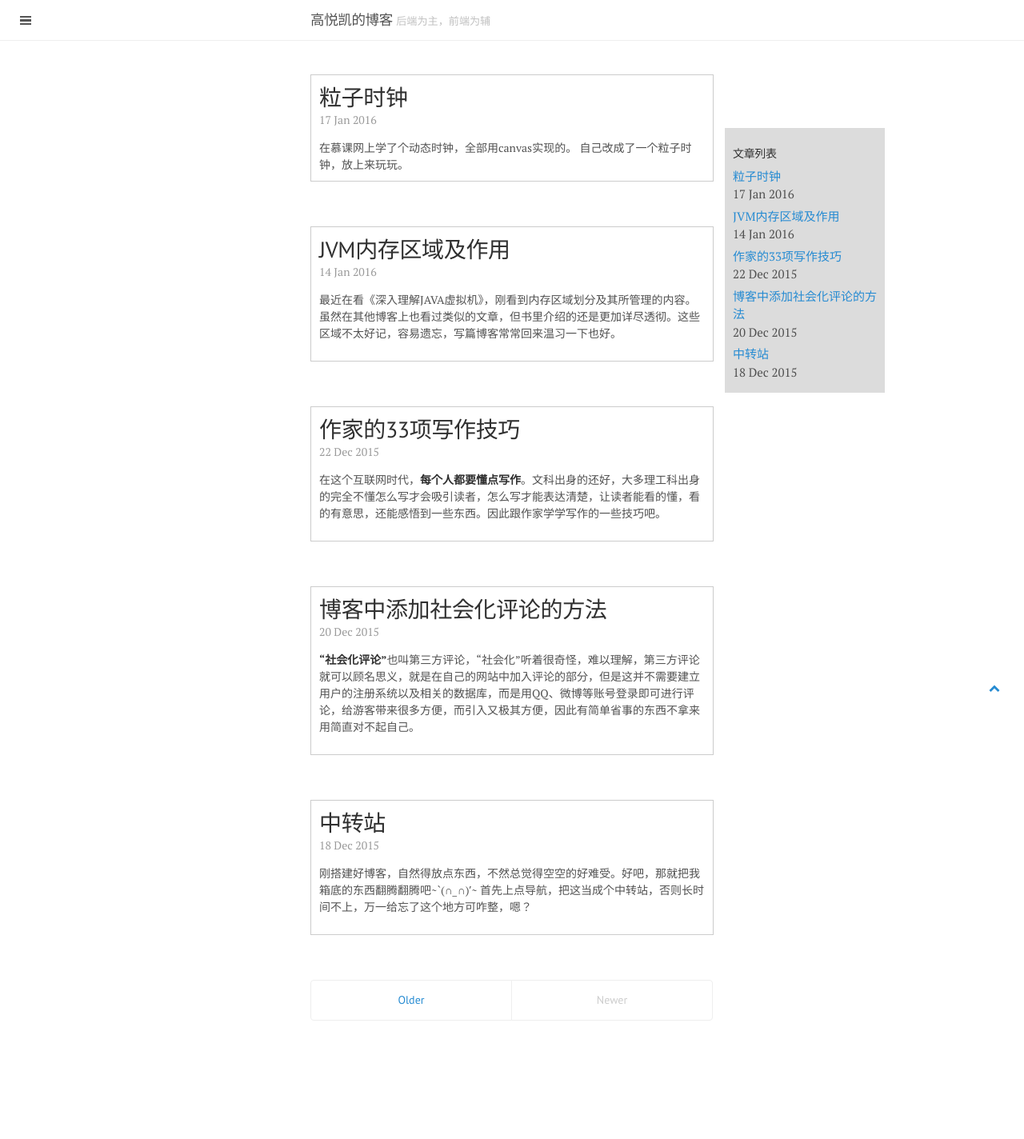
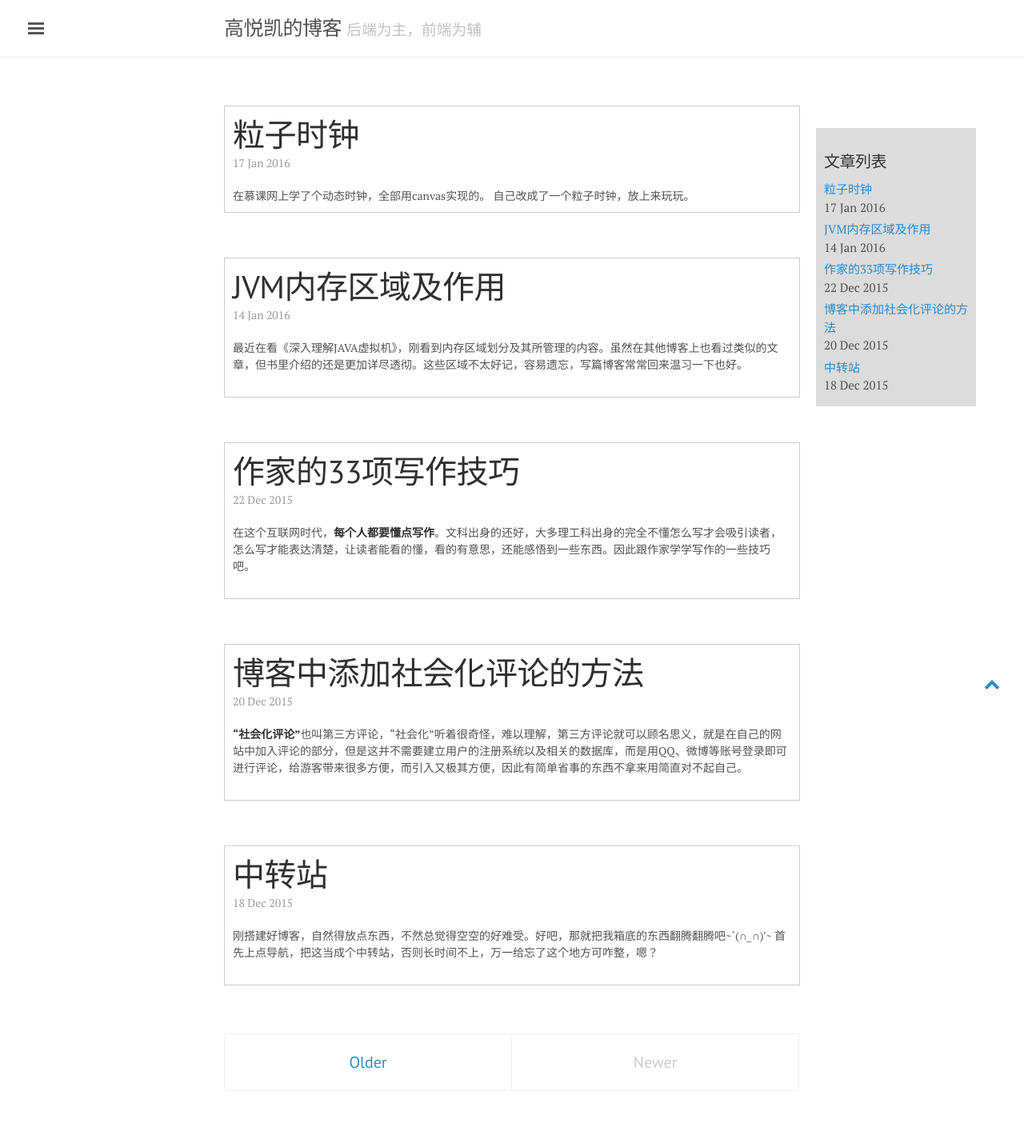
Before and after one commit to gyk6985432/myBlog, a Jekyll site: the page built from index.html, in a window 1280 px wide. Shown: the whole page at 80% size. Built offline with Jekyll 4.4.1, drawn with Linux system fonts in a browser that asks for light colours; nearby versions of some CDN libraries; the list of posts is cut into pages by our own code; comment, search, counter and statistics services are not loaded; before the commit the page ends 1318 px from its top, so only the background shows below that.

Commit message:
font size

```diff
--- a/css/lanyon.css
+++ b/css/lanyon.css
@@ -315,6 +315,7 @@ a.sidebar-nav-item:focus {
   margin-bottom: 4em;
   border: 1px solid #ccc;
   padding: 10px;
+  font-size: 14px
 }
 
 /* Blog post or page title */
--- a/css/poole.css
+++ b/css/poole.css
@@ -49,12 +49,12 @@ body {
 
 html {
   font-family: "Helvetica Neue", Helvetica, Arial, sans-serif;
-  font-size: 14px;/*原来为16px*/
+  font-size: 16px;/*原来为16px*/
   line-height: 1.5;
 }
 @media (min-width: 38em) {
   html {
-    font-size: 14px;
+    font-size: 20px;
 
   }
 }
```
